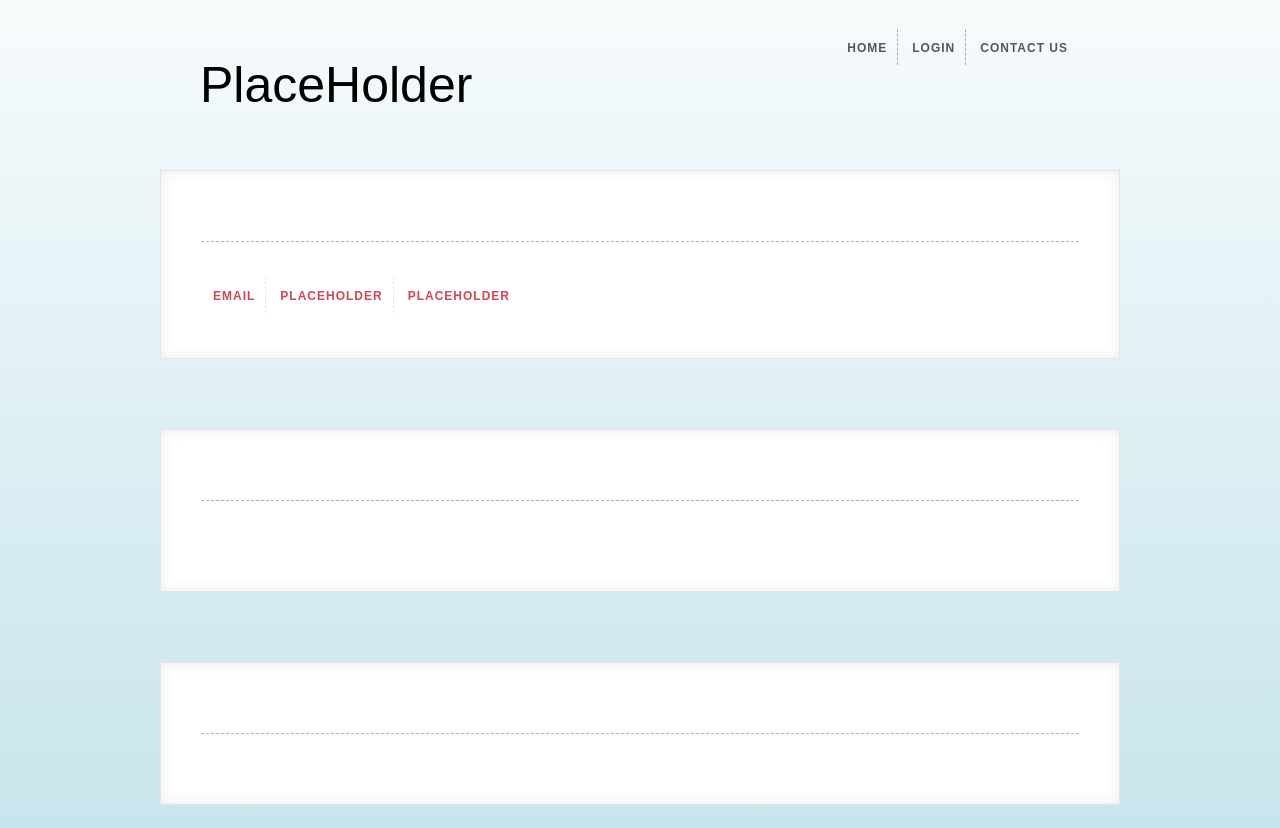
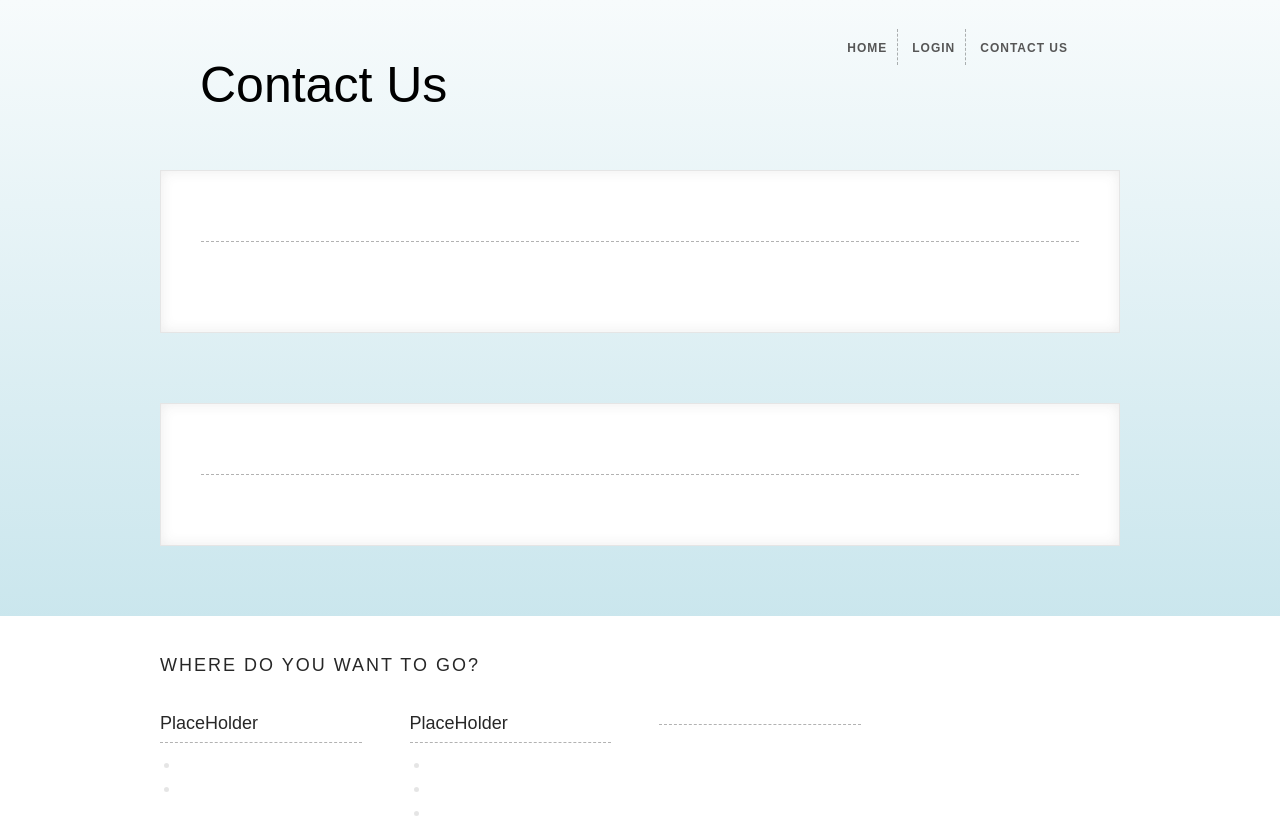
Before and after one commit to JvestGit/Window-app-site, a plain HTML site: page contactInfo.html in a window 1280 px wide. Shown: the top 828 px of the page. Drawn offline with Linux system fonts and the light colour scheme.

Commit message:
fixed title and info for contact infro

```diff
--- a/contactInfo.html
+++ b/contactInfo.html
@@ -5,7 +5,7 @@
     <meta http-equiv="X-UA-Compatible" content="IE=edge" />
     <meta name="viewport" content="width=device-width, initial-scale=1.0" />
 
-    <title>PlaceHolder</title>
+    <title>Contact Us</title>
     <link rel="stylesheet" href="style.css" />
   </head>
 
@@ -13,7 +13,7 @@
     <section class="page-wrap">
       <header>
         <div id="top-header">
-          <h1>PlaceHolder</h1>
+          <h1>Contact Us</h1>
           <p></p>
         </div>
 
@@ -25,20 +25,6 @@
           </ul>
         </nav>
       </header>
-
-      <section id="block1" class="module-block">
-        <h2></h2>
-
-
-
-        <ul class="social">
-          <li><a href="mailto:notmyemail@gmail.com">Email</a></li>
-
-          <li><a href="#">PlaceHolder</a></li>
-
-          <li><a href="#">PlaceHolder</a></li>
-        </ul>
-      </section>
 
       <section id="block2" class="module-block">
         <h2></h2>
```
